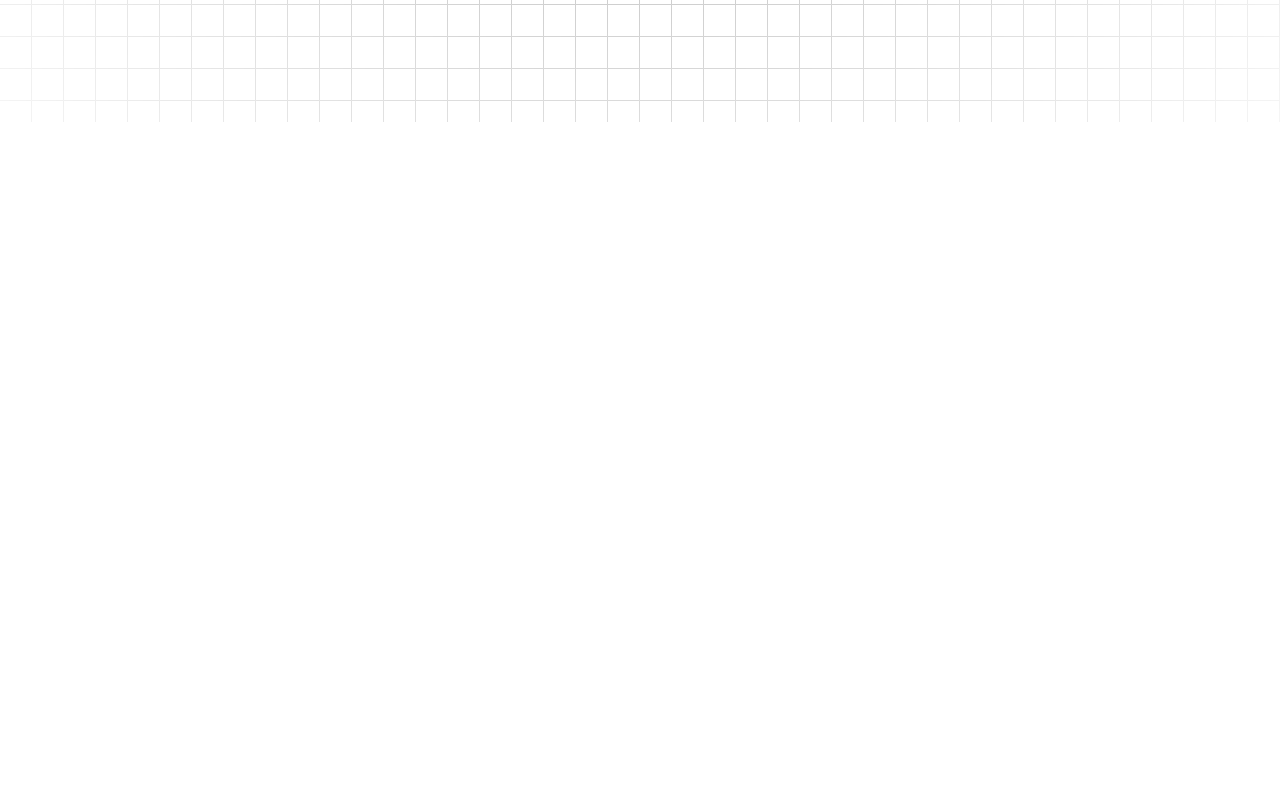
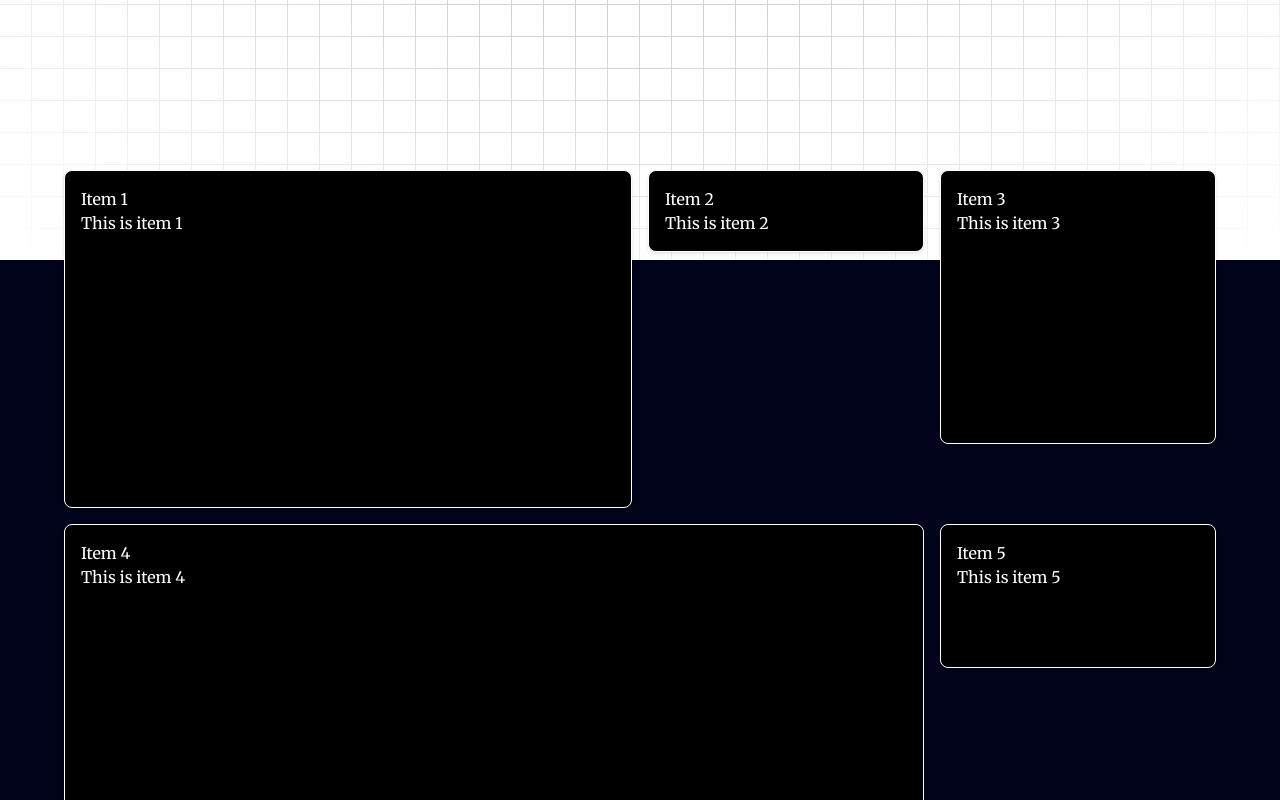
Before and after one commit to renurao1306/meet-renu, a Next.js app: page / in a window 1280 px wide. Shown: the part 540-1340 px from the top of the page. Before the commit the page ends 800 px from the top, so only its background shows below. Built offline with nearby package versions, Linux system fonts and the light colour scheme.

Commit message:
added BentoGrid and BentoGridItem

```diff
--- a/app/page.tsx
+++ b/app/page.tsx
@@ -1,3 +1,4 @@
+import Grid from "@/components/Grid";
 import Main from "@/components/Main";
 import { FloatingNav } from "@/components/ui/FloatingNavbar";
 import { FaHome } from "react-icons/fa";
@@ -6,8 +7,9 @@ export default function Home() {
   return (
     <main className="relative bg-black-100 flex justify-center items-center flex-col overflow-hidden mx-auto sm:px-10 px-5">
       <div className="max-w-7xl w-full">
-        <FloatingNav navItems={[{name: 'Home', link: '/', icon: <FaHome />}, {name: 'About', link: '/'}]}/>
+        <FloatingNav navItems={[{ name: 'Home', link: '/', icon: <FaHome /> }, { name: 'About', link: '/' }]} />
         <Main />
+        <Grid />
       </div>
     </main>
   );
--- /dev/null
+++ b/components/BentoGrid.css
@@ -0,0 +1,31 @@
+/* /components/BentoGrid.css */
+.bento-grid {
+    display: grid;
+    grid-template-columns: repeat(4, 1fr); /* Maximum 3 items per row */
+    gap: 16px; /* Space between grid items */
+  }
+
+  .bento-grid-item {
+    background-color: #000; /* Black background */
+    border: 1px solid #fff; /* Thin white border */
+    padding: 16px;
+    border-radius: 8px;
+    box-shadow: 0 2px 4px rgba(0, 0, 0, 0.1);
+    overflow: hidden;
+    text-align: left; /* Align text to the left */
+    position: relative; /* Enable relative positioning for hover effect */
+  }
+
+  .bento-grid-item h3,
+  .bento-grid-item p {
+    color: #fff; /* White text */
+    margin: 0;
+    position: relative; /* Allow positioning adjustments */
+    left: 0;
+    transition: left 0.3s ease; /* Smooth transition for hover effect */
+  }
+
+  .bento-grid-item:hover h3,
+  .bento-grid-item:hover p {
+    left: 8px; /* Shift text slightly to the right on hover */
+  }
--- /dev/null
+++ b/components/Grid.tsx
@@ -0,0 +1,15 @@
+// /components/Grid.tsx
+import React from "react";
+import { BentoGrid } from "./ui/BentoGrid";
+import { items } from "../data/griditems";
+
+const Grid = () => {
+  return (
+    <div style={{ padding: "24px" }}>
+      <h1>BentoGrid Example</h1>
+      <BentoGrid items={items} />
+    </div>
+  );
+};
+
+export default Grid;
--- /dev/null
+++ b/components/ui/BentoGrid.tsx
@@ -0,0 +1,49 @@
+// /components/BentoGrid.tsx
+import React, { CSSProperties } from "react";
+import "../BentoGrid.css";
+
+type BentoGridItemProps = {
+  title: string;
+  subtitle: string;
+  width: number; // Width in grid units
+  height: number; // Height in grid units
+};
+
+type BentoGridProps = {
+  items: BentoGridItemProps[];
+};
+
+export const BentoGridItem: React.FC<BentoGridItemProps> = ({
+  title,
+  subtitle,
+  width,
+  height,
+}) => {
+  const style: CSSProperties = {
+    gridColumnEnd: `span ${width}`,
+    gridRowEnd: `span ${height}`,
+  };
+
+  return (
+    <div className="bento-grid-item" style={style}>
+      <h3>{title}</h3>
+      <p>{subtitle}</p>
+    </div>
+  );
+};
+
+export const BentoGrid: React.FC<BentoGridProps> = ({ items }) => {
+  return (
+    <div className="bento-grid">
+      {items.map((item, index) => (
+        <BentoGridItem
+          key={index}
+          title={item.title}
+          subtitle={item.subtitle}
+          width={item.width}
+          height={item.height}
+        />
+      ))}
+    </div>
+  );
+};
--- /dev/null
+++ b/data/griditems.ts
@@ -0,0 +1,9 @@
+// /components/items.ts
+export const items = [
+    { title: "Item 1", subtitle: "This is item 1", width: 2, height: 20 },
+    { title: "Item 2", subtitle: "This is item 2", width: 1, height: 4 },
+    { title: "Item 3", subtitle: "This is item 3", width: 1, height: 16 },
+    { title: "Item 4", subtitle: "This is item 4", width: 3, height: 30 },
+    { title: "Item 5", subtitle: "This is item 5", width: 1, height: 10 },
+    { title: "Item 6", subtitle: "This is item 6", width: 2, height: 10 },
+  ];
--- a/package.json
+++ b/package.json
@@ -9,6 +9,8 @@
     "lint": "next lint"
   },
   "dependencies": {
+    "@tabler/icons-react": "^3.26.0",
+    "@types/react-lottie": "^1.2.10",
     "clsx": "^2.1.1",
     "framer-motion": "^11.15.0",
     "mini-svg-data-uri": "^1.4.4",
```
Also changed, not shown: 1 other file (tests, documents, lock files or other folders).
